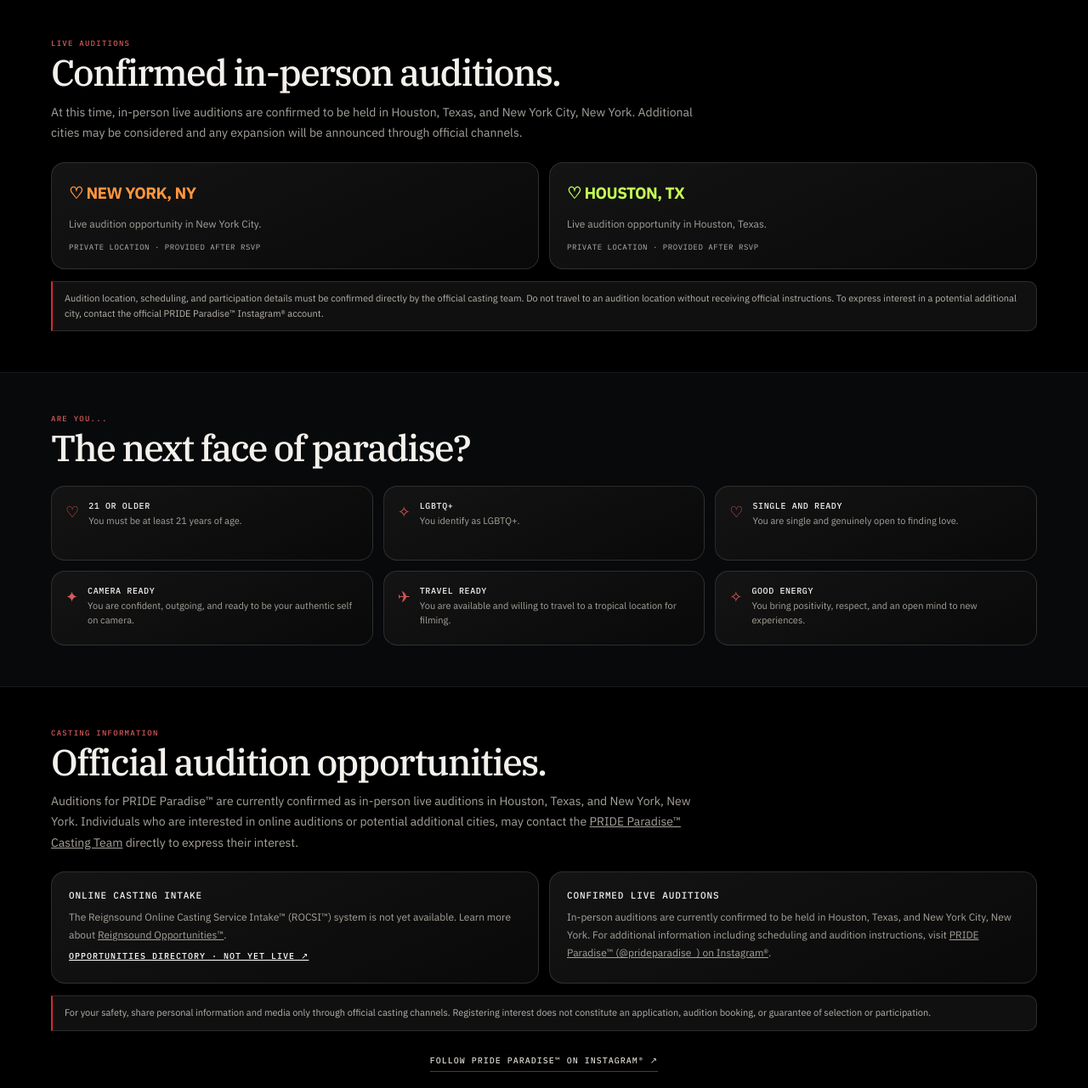
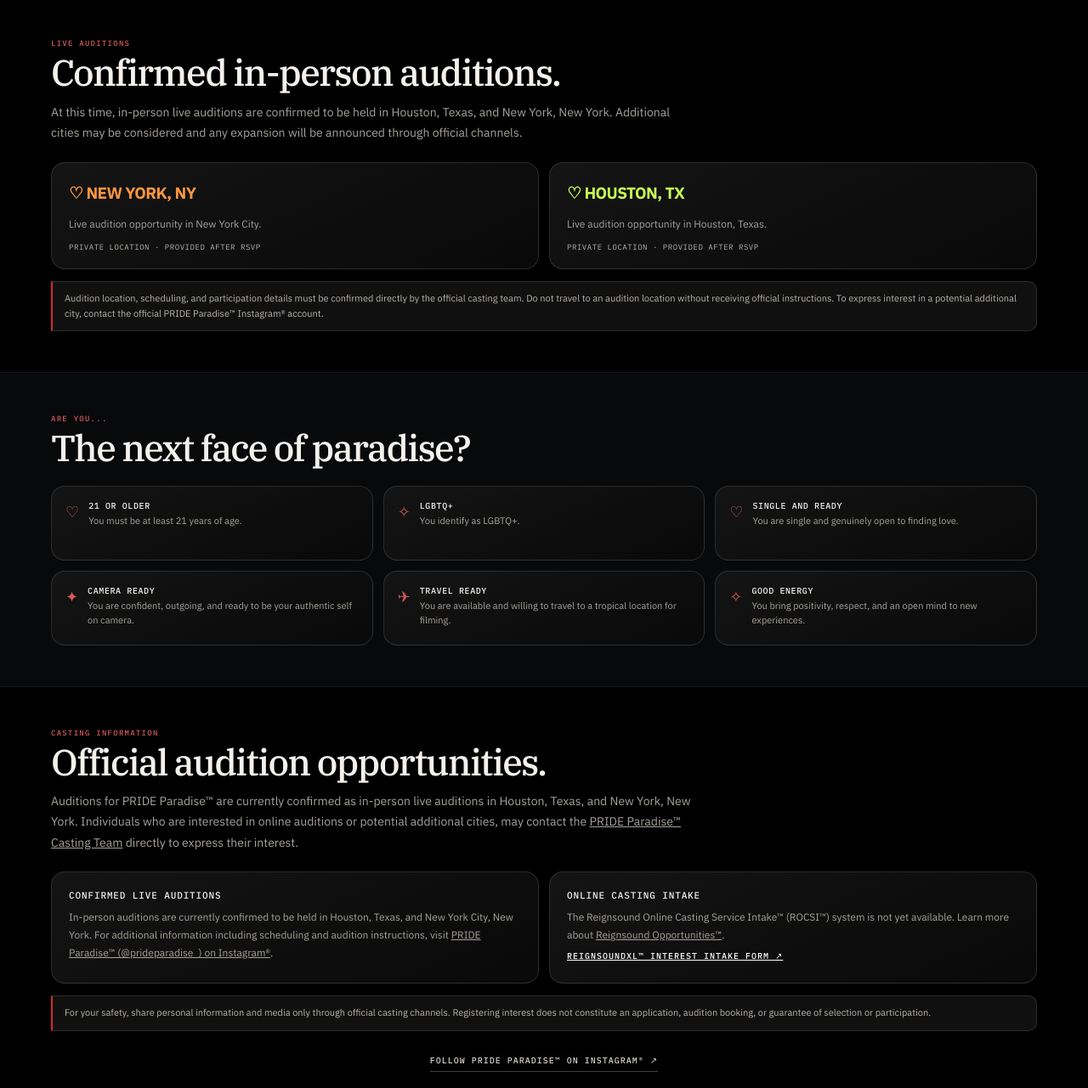
Before and after one commit to reignsound/reignsound-casting, a plain HTML site: page index.html in a window 1280 px wide. Shown: the part 1180-2461 px from the top of the page at 85% size. Drawn offline with Linux system fonts and the light colour scheme.

Commit message:
Update casting audition details and card order

```diff
--- a/index.html
+++ b/index.html
@@ -248,7 +248,7 @@ body{font-family:"IBM Plex Sans",Arial,sans-serif;-webkit-font-smoothing:antiali
 </section>
 <section class="section">
 <div class="wrap">
-<div class="kicker">Live auditions</div><h2 class="h2">Confirmed in-person auditions.</h2><p class="lead">At this time, in-person live auditions are confirmed to be held in Houston, Texas, and New York City, New York. Additional cities may be considered and any expansion will be announced through official channels.</p>
+<div class="kicker">Live auditions</div><h2 class="h2">Confirmed in-person auditions.</h2><p class="lead">At this time, in-person live auditions are confirmed to be held in Houston, Texas, and New York, New York. Additional cities may be considered and any expansion will be announced through official channels.</p>
 <div class="auditions">
 <article class="citycard" id="new-york-audition"><h3 style="color:#ff963f">♡ NEW YORK, NY</h3><p>Live audition opportunity in New York City.</p><div class="private">PRIVATE LOCATION · PROVIDED AFTER RSVP</div></article>
 <article class="citycard houston" id="houston-audition"><h3 style="color:#c5ff54">♡ HOUSTON, TX</h3><p>Live audition opportunity in Houston, Texas.</p><div class="private">Private location · Provided after RSVP</div></article>
@@ -274,8 +274,8 @@ body{font-family:"IBM Plex Sans",Arial,sans-serif;-webkit-font-smoothing:antiali
 <div class="kicker">Casting information</div><h2 class="h2">Official audition opportunities.</h2>
 <p class="lead">Auditions for PRIDE Paradise™ are currently confirmed as in-person live auditions in Houston, Texas, and New York, New York. Individuals who are interested in online auditions or potential additional cities, may contact the <a href="https://instagram.com/prideparadise_" target="_blank" rel="noopener noreferrer">PRIDE Paradise™ Casting Team</a> directly to express their interest.</p>
 <div class="ways">
-<article class="way"><h3>ONLINE CASTING INTAKE</h3><p>The Reignsound Online Casting Service Intake™ (ROCSI™) system is not yet available. Learn more about <a href="https://reignsound.org/" target="_blank" rel="noopener noreferrer">Reignsound Opportunities™</a>.</p><a class="private" href="https://ads.reignsound.com/reignsoundxl" target="_blank" rel="noopener noreferrer">OPPORTUNITIES DIRECTORY · NOT YET LIVE ↗</a></article>
 <article class="way"><h3>CONFIRMED LIVE AUDITIONS</h3><p>In-person auditions are currently confirmed to be held in Houston, Texas, and New York City, New York. For additional information including scheduling and audition instructions, visit <a href="https://instagram.com/prideparadise_" target="_blank" rel="noopener noreferrer">PRIDE Paradise™ (@prideparadise_) on Instagram®</a>.</p></article>
+<article class="way"><h3>ONLINE CASTING INTAKE</h3><p>The Reignsound Online Casting Service Intake™ (ROCSI™) system is not yet available. Learn more about <a href="https://reignsound.org/" target="_blank" rel="noopener noreferrer">Reignsound Opportunities™</a>.</p><a class="private" href="https://ads.reignsound.com/reignsoundxl" target="_blank" rel="noopener noreferrer">REIGNSOUNDXL™ INTEREST INTAKE FORM ↗</a></article>
 </div>
 <div class="notice">For your safety, share personal information and media only through official casting channels. Registering interest does not constitute an application, audition booking, or guarantee of selection or participation.</div>
 <div class="social-row"><a href="https://www.instagram.com/prideparadise_/" target="_blank" rel="noopener noreferrer">FOLLOW PRIDE PARADISE™ ON INSTAGRAM® ↗</a></div>
```
